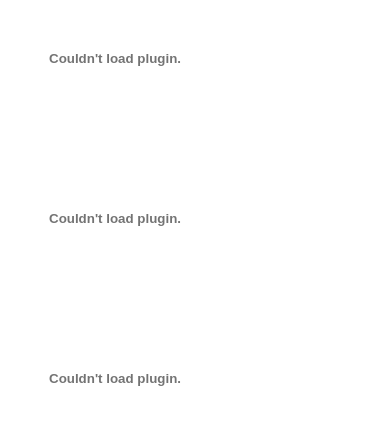
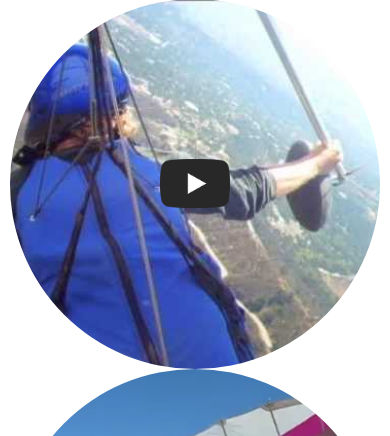
Before and after one commit to sylspren/flyawayhanggliding, a PHP site: page /web/ in a window 390 px wide. Shown: the part 1311-1747 px from the top of the page. Run offline with PHP 8.4, Linux system fonts and the light colour scheme; some libraries are stand-ins or nearby versions.

Commit message:
lightbox the videos

```diff
--- a/public/css/fahg.css
+++ b/public/css/fahg.css
@@ -114,9 +114,39 @@ a:hover {
     margin: 40px 10px;
   }
 }
-.content .row img,
+.content .row {
+  margin-bottom: 20px;
+}
+.content .row img.fullwidth,
 .content .row iframe {
   width: 100%;
+}
+.video-thumbnail {
+  width: 100%;
+  padding-top: 100%;
+  border-radius: 50%;
+  position: relative;
+  background-position: center;
+  background-size: cover;
+  background-repeat: no-repeat;
+}
+.video-thumbnail img {
+  position: absolute;
+  width: 70px;
+  height: auto;
+  top: 50%;
+  left: 50%;
+  margin-top: -25px;
+  margin-left: -35px;
+}
+.video-thumbnail.video-1 {
+  background-image: url("/img/flyingScreenshot.jpg");
+}
+.video-thumbnail.video-2 {
+  background-image: url("/img/bratScreenshot.png");
+}
+.video-thumbnail.video-3 {
+  background-image: url("/img/trainingScreenshot.jpg");
 }
 .footer {
   text-align: center;
--- a/web/fahg.styl
+++ b/web/fahg.styl
@@ -88,9 +88,35 @@ a
     margin 40px 10px
 
   .row
-    img,
+    margin-bottom 20px
+    img.fullwidth,
     iframe
       width 100%
+
+.video-thumbnail
+  width 100%
+  padding-top 100%
+  border-radius 50%
+  position relative
+  background-position center
+  background-size cover
+  background-repeat no-repeat
+  img
+    position absolute
+    width 70px
+    height auto
+    top 50%
+    left 50%
+    margin-top -25px
+    margin-left -35px
+  &.video-1
+    background-image url("/img/flyingScreenshot.jpg")
+  &.video-2
+    background-image url("/img/bratScreenshot.png")
+  &.video-3
+    background-image url("/img/trainingScreenshot.jpg")
+
+
 
 .footer
   text-align center
--- a/web/index.html
+++ b/web/index.html
@@ -11,8 +11,10 @@
 
     <script src="https://code.jquery.com/jquery-3.3.1.slim.min.js" integrity="sha384-q8i/X+965DzO0rT7abK41JStQIAqVgRVzpbzo5smXKp4YfRvH+8abtTE1Pi6jizo" crossorigin="anonymous"></script>
     <script src="https://stackpath.bootstrapcdn.com/bootstrap/4.1.1/js/bootstrap.min.js" integrity="sha384-smHYKdLADwkXOn1EmN1qk/HfnUcbVRZyYmZ4qpPea6sjB/pTJ0euyQp0Mk8ck+5T" crossorigin="anonymous"></script>
+    <script src="https://cdnjs.cloudflare.com/ajax/libs/ekko-lightbox/5.3.0/ekko-lightbox.min.js"></script>
 
     <link rel="stylesheet" href="https://stackpath.bootstrapcdn.com/bootstrap/4.1.1/css/bootstrap.min.css" integrity="sha384-WskhaSGFgHYWDcbwN70/dfYBj47jz9qbsMId/iRN3ewGhXQFZCSftd1LZCfmhktB" crossorigin="anonymous">
+    <link rel="stylesheet" href="https://cdnjs.cloudflare.com/ajax/libs/ekko-lightbox/5.3.0/ekko-lightbox.css" />
     <link rel="stylesheet" href="css/fahg.css" type="text/css">
 
   </head>
@@ -26,8 +28,8 @@
         <a href="tel:1-802-558-6350">(802) 558-6350</a>
       </div>
       <button class="navbar-toggler" type="button" data-toggle="collapse" data-target="#navLinks" aria-controls="navbarTogglerDemo01" aria-expanded="false" aria-label="Toggle navigation">
-          <span class="navbar-toggler-icon"></span>
-        </button>
+        <span class="navbar-toggler-icon"></span>
+      </button>
       <div class="collapse navbar-collapse" id="navLinks">
         <ul class="navbar-nav">
           <li class="navbar-item"><a class="navbar-link" href="./">Home</a></li>
@@ -49,7 +51,7 @@
     <div class="content">
       <div class="row">
         <div class="col-sm-5 col-md-4">
-          <img src="http://flyawayhanggliding.com/fafiles/Willy Dydo Instructor.jpg" name="Willy Dydo Instructor" alt="About Willy Dydo Instructor" title="Willy Dydo Instructor"/>
+          <img class="fullwidth" src="http://flyawayhanggliding.com/fafiles/Willy%20Dydo%20Instructor.jpg" alt="About Willy Dydo Instructor" title="Willy Dydo Instructor"/>
         </div>
         <div class="col-sm-7 col-md-8">
           <h4>Willy Dydo is your world class instructor.</h4>
@@ -60,20 +62,29 @@
   patience and calm nature. <br clear="all"></p>
         </div>
       </div>
-<!-- Movie 1 -->
-      <object width="210" height="160">
-<param name="movie" value="http://www.youtube.com/v/Rrtjn4ezBpg&amp;hl=en_US&amp;fs=1"></param><param name="allowFullScreen" value="true"></param><param name="allowscriptaccess" value="always"></param><embed src="http://www.youtube.com/v/Rrtjn4ezBpg&amp;hl=en_US&amp;fs=1" type="application/x-shockwave-flash" allowscriptaccess="always" allowfullscreen="true"
- width="210" height="160"></embed></object>
-
-<!-- Movie 3 -->
-      <object width="210" height="160">
-<param name="movie" value="http://www.youtube.com/v/K2exYzwsQsg?fs=1&amp;hl=en_US"></param><param name="allowFullScreen" value="true"></param><param name="allowscriptaccess" value="always"></param><embed src="http://www.youtube.com/v/K2exYzwsQsg?fs=1&amp;hl=en_US" type="application/x-shockwave-flash" allowscriptaccess="always" allowfullscreen="true"
-width="210" height="160"></embed></object>
-<!-- Movie 4 -->
-      <object width="210" height="160">
-<param name="movie" value="http://www.youtube.com/v/eWW4VtR3XBY?fs=1&amp;hl=en_US"></param><param name="allowFullScreen" value="true"></param><param name="allowscriptaccess" value="always"></param><embed src="http://www.youtube.com/v/eWW4VtR3XBY?fs=1&amp;hl=en_US" type="application/x-shockwave-flash" allowscriptaccess="always" allowfullscreen="true"
-width="210" height="160"></embed></object>
-
+      <div class="row">
+        <div class="col-md-4">
+          <a href="https://www.youtube.com/watch?v=Rrtjn4ezBpg&rel=0&autoplay=1" data-toggle="lightbox">
+            <div class="video-thumbnail video-1">
+              <img src="img/yt_icon_mono_light.png">
+            </div>
+          </a>
+        </div>
+        <div class="col-md-4">
+          <a href="https://www.youtube.com/watch?v=K2exYzwsQsg&rel=0&autoplay=1" data-toggle="lightbox">
+            <div class="video-thumbnail video-2">
+              <img src="img/yt_icon_mono_light.png">
+            </div>
+          </a>
+        </div>
+        <div class="col-md-4">
+          <a href="https://www.youtube.com/watch?v=eWW4VtR3XBY&rel=0&autoplay=1" data-toggle="lightbox">
+            <div class="video-thumbnail video-3">
+              <img src="img/yt_icon_mono_light.png">
+            </div>
+          </a>
+        </div>
+      </div>
       <div class="row">
         <div class="col-sm-7 col-md-8">
           <h4>You can soar with the birds. Hang gliding is the ultimate high.</h4>
@@ -85,12 +96,12 @@ width="210" height="160"></embed></object>
           <p>Hang gliding is the closest humans can get to the feeling of flying like a bird, like in your dreams.</p>
         </div>
         <div class="col-sm-5 col-md-4">
-          <img src="http://flyawayhanggliding.com/fafiles/AnaiyaMain.jpg" name="Ground Run Aplpa" alt="Ground Run Bottom Alpha" title="Running Alpha">
+          <img class="fullwidth" src="http://flyawayhanggliding.com/fafiles/AnaiyaMain.jpg" alt="Ground Run Bottom Alpha" title="Running Alpha">
         </div>
       </div>
       <div class="row">
         <div class="col-sm-5 col-md-4">
-          <img src="http://flyawayhanggliding.com/fafiles/topalpha.jpeg" name="upper launch" alt="upper launch alpha" title="Launching The Top">
+          <img class="fullwidth" src="http://flyawayhanggliding.com/fafiles/topalpha.jpeg" alt="upper launch alpha" title="Launching The Top">
         </div>
         <div class="col-sm-7 col-md-8">
           <p>
@@ -140,6 +151,10 @@ width="210" height="160"></embed></object>
     </div>
 
 <script type="text/javascript">
+  $(document).on('click', '[data-toggle="lightbox"]', function(event) {
+    event.preventDefault();
+    $(this).ekkoLightbox();
+  });
 
   var _gaq = _gaq || [];
   _gaq.push(['_setAccount', 'UA-16536695-1']);
```
Also changed, not shown: public/img/bratScreenshot.png (added), public/img/flyingScreenshot.jpg (added), public/img/trainingScreenshot.jpg (added), public/img/yt_icon_mono_light.png (added).
